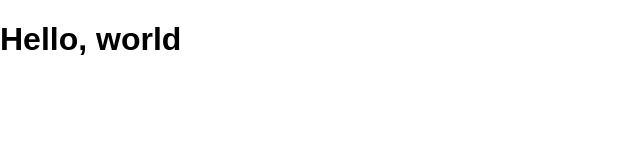
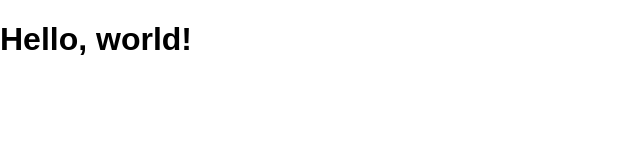
Before and after one commit to kewpie134134/react-redux-crud-application, a React (Create React App) app: page / in a window 1280 px wide. Shown: the top 160 px of the page, without its empty margins (0-640 px from the left). Built offline with nearby package versions, Linux system fonts and the light colour scheme.

Commit message:
JSX表記方法確認

```diff
--- a/src/App.js
+++ b/src/App.js
@@ -1,11 +1,17 @@
-import React from "react";
+import React, { Component } from "react";
 
-function App() {
-  return (
-    <div>
-      <h1>Hello, world</h1>
-    </div>
-  );
+// JSX表記方法
+class App extends Component {
+  render() {
+    return <h1>Hello, world!</h1>;
+  }
 }
 
+// Javascript表記方法
+// class App extends Component {
+//   render() {
+//     return React.createElement("div", null, "Hello, world!!");
+//   }
+// }
+
 export default App;
```
